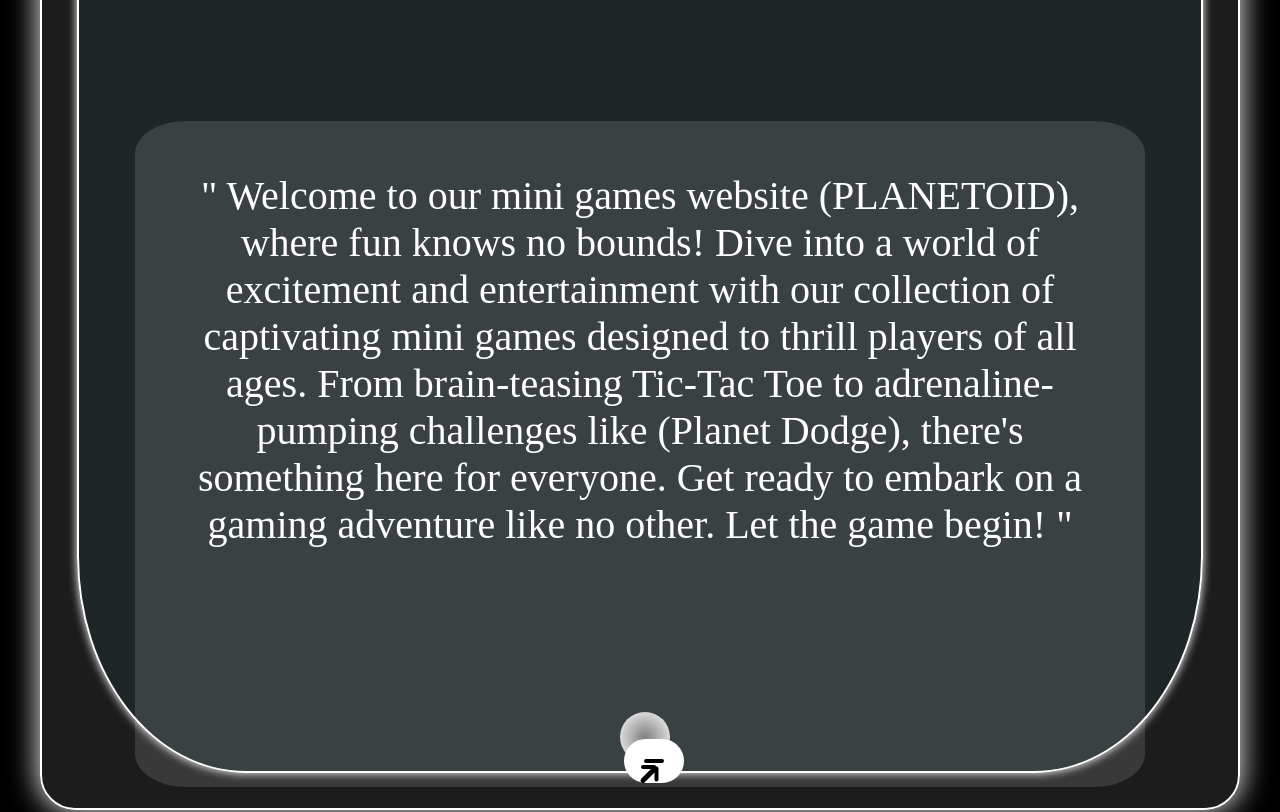
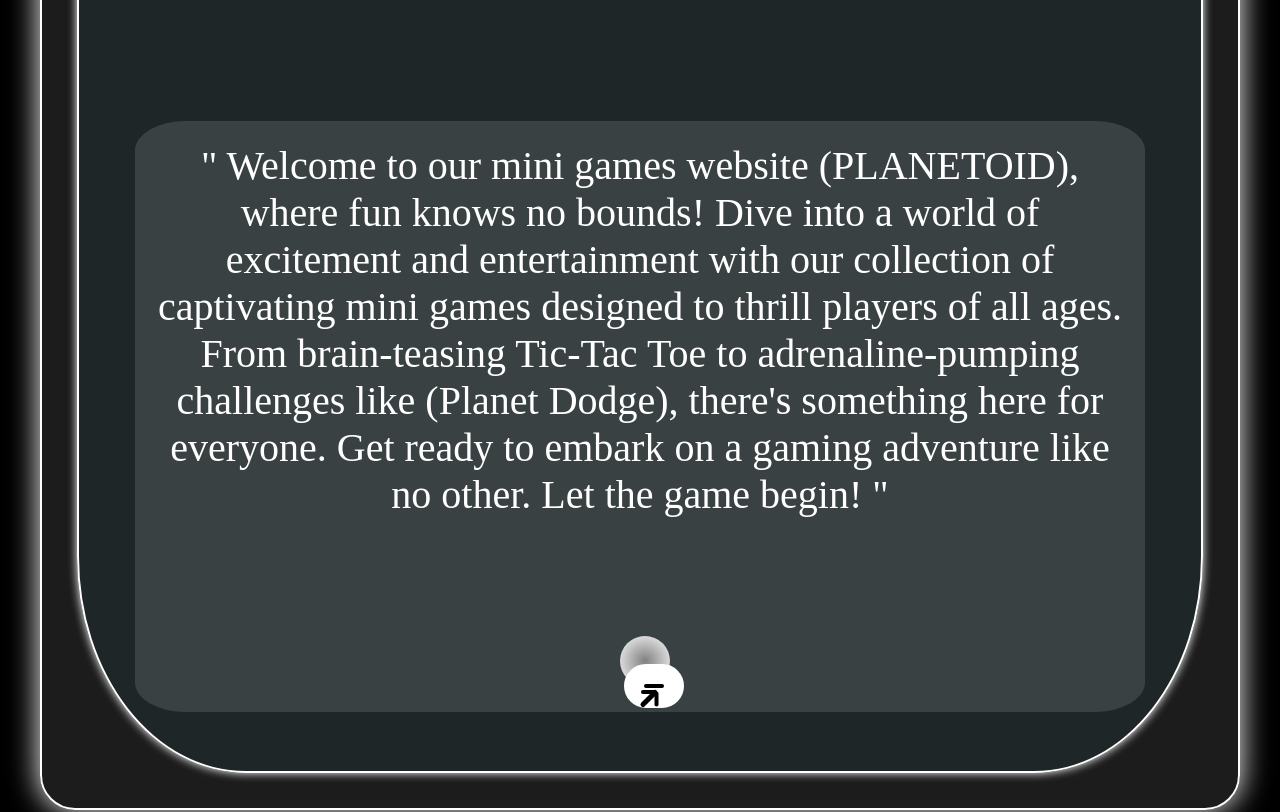
Before and after one commit to garvitnegi17/Ongoing, a plain HTML site: page index.html in a window 1280 px wide. Shown: the part 2420-3232 px from the top of the page. Drawn offline with Linux system fonts and the light colour scheme; a script that the page names is missing.

Commit message:
Update style.css

```diff
--- a/style.css
+++ b/style.css
@@ -540,8 +540,8 @@ li {
    border-radius: 5%;
    text-align: center;
    margin-top: 0%;
-   padding: 5%;
-   height: 565px;
+   padding: 2%;
+   height: 550px;
 }
 
 #part {
```
